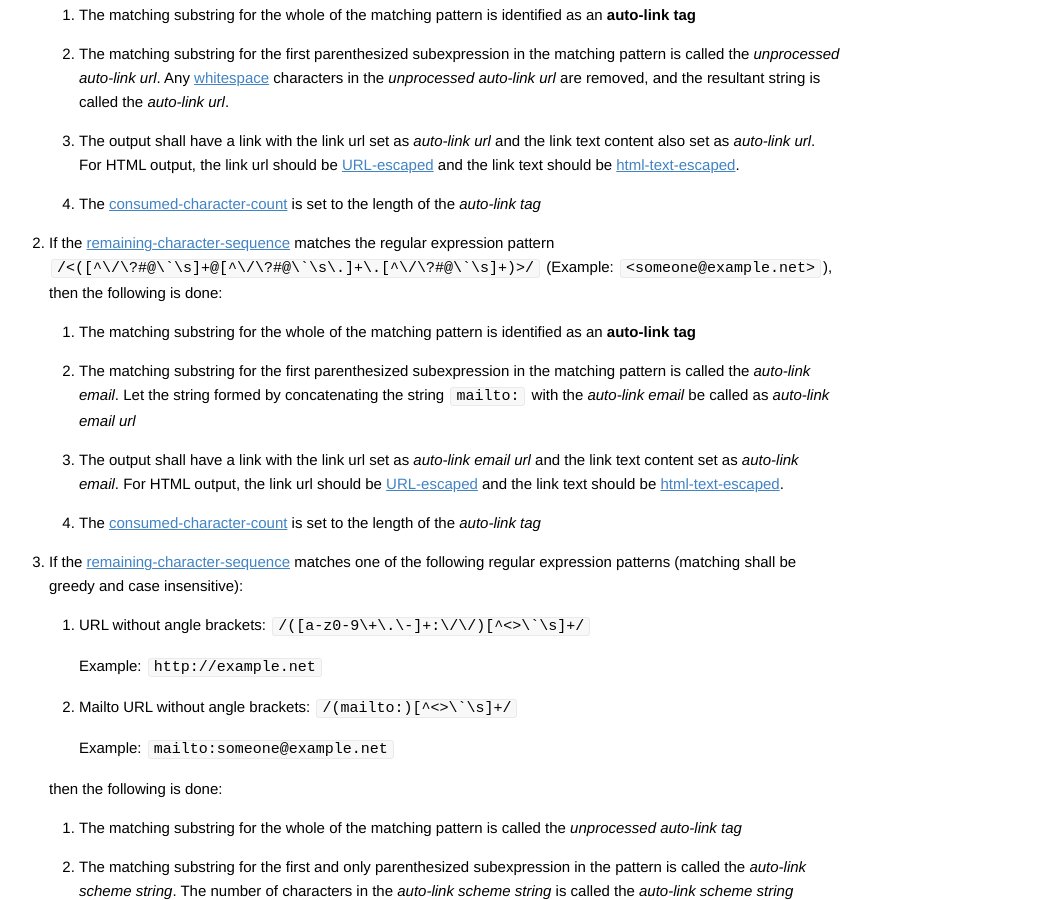
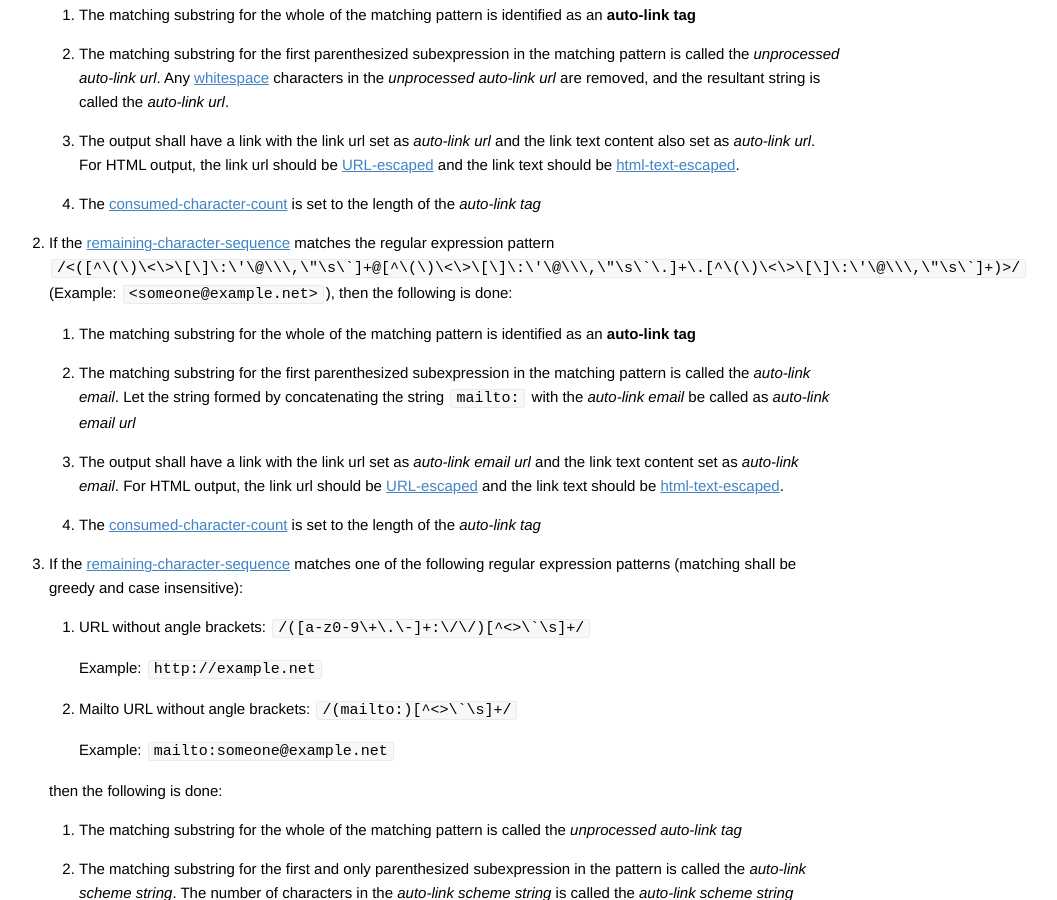
Before and after one commit to vfmd/vfmd-spec, a Jekyll site: the page built from specification.md, in a window 1280 px wide and 900 px high, scrolled down 45066 px. Shown: the whole window, without its empty margins (210-1267 px from the left). Built offline with Jekyll 4.4.1, drawn with Linux system fonts in a browser that asks for light colours; Markdown is read by kramdown in place of the engine named in the settings.

Commit message:
Automatic links: Fix regexp for detecting email addresses as per RFC 5322
According to RFC 5322, an email address is of the form `local-part@domain`,
where both local-part and domain should not contain: `()<>[]:;@\,."` and
ASCII whitespace / control characters.

We add `` ` `` to the list so that code-spans get recognized with a
higher priority.

We also don't worry about the obscure cases (quoted-strings and obsolete
addressing).

```diff
--- a/specification.md
+++ b/specification.md
@@ -3078,7 +3078,7 @@ then the following is done:
         _auto-link tag_
 
  2. If the [remaining-character-sequence] matches the regular expression
-    pattern ``/<([^\/\?#@\`\s]+@[^\/\?#@\`\s\.]+\.[^\/\?#@\`\s]+)>/``
+    pattern ``/<([^\(\)\<\>\[\]\:\'\@\\\,\"\s\`]+@[^\(\)\<\>\[\]\:\'\@\\\,\"\s\`\.]+\.[^\(\)\<\>\[\]\:\'\@\\\,\"\s\`]+)>/``
     (Example: `<someone@example.net>`), then the following is done:
 
      1. The matching substring for the whole of the matching pattern is
```
